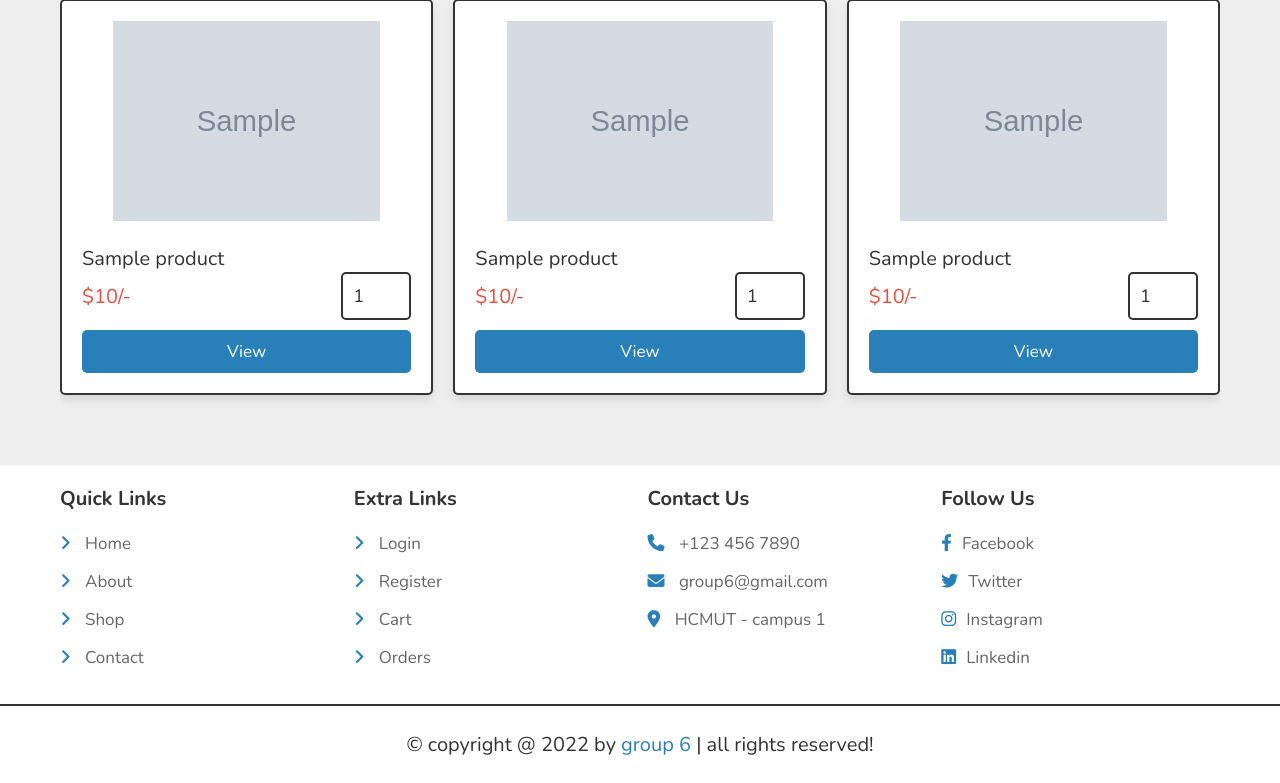
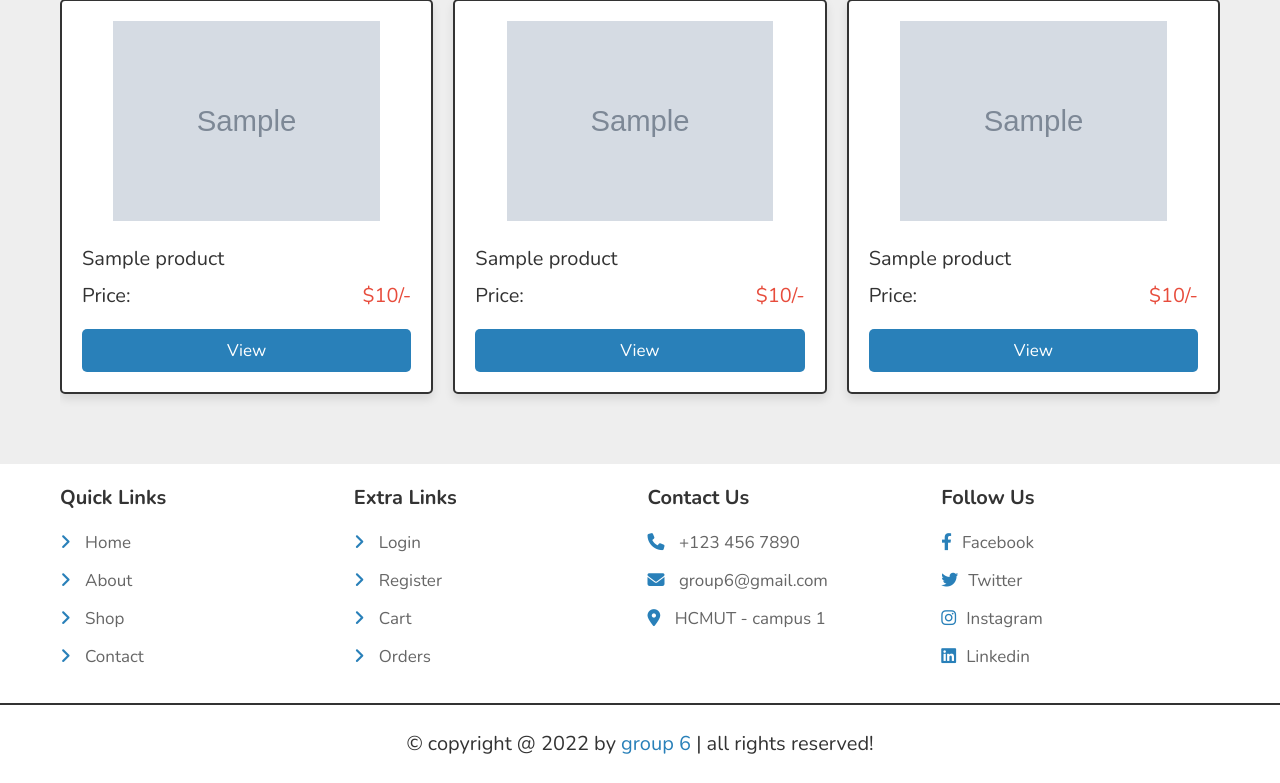
Before and after one commit to longdinhhoang7630/shop_web, a PHP site: page / in a window 1280 px wide. Shown: the part 1012-1795 px from the top of the page. After the commit the page ends 1766 px from the top, so only its background shows below. Run offline with PHP 8.4, Linux system fonts and the light colour scheme; tables that the repository leaves empty hold one stand-in row (values such as "Sample post"); grey boxes marked "Sample" are stand-in pictures; some libraries are stand-ins or nearby versions.

Commit message:
small changes 1

```diff
--- a/css/style.css
+++ b/css/style.css
@@ -1053,6 +1053,7 @@ section{
    text-align:center;
    cursor:pointer;
    white-space:nowrap;
+   font-size: 30px;
 }
 
 .w3-red{
--- a/index.php
+++ b/index.php
@@ -167,8 +167,8 @@ include 'components/wishlist_cart.php';
                      <img src="uploaded_img/<?= $fetch_product['image_01']; ?>" alt="">
                      <div class="name"><?= $fetch_product['name']; ?></div>
                      <div class="flex">
-                        <div class="price"><span>$</span><?= $fetch_product['price']; ?><span>/-</span></div>
-                        <input type="number" name="qty" class="qty" min="1" max="99" onkeypress="if(this.value.length == 2) return false;" value="1">
+                       <p class="name">Price: </p> <div class="price"><span>$</span><?= $fetch_product['price']; ?><span>/-</span></div>
+                        <!-- <input type="number" name="qty" class="qty" min="1" max="99" onkeypress="if(this.value.length == 2) return false;" value="1"> -->
                      </div>
                      <a href="quick_view.php?pid=<?= $fetch_product['id']; ?>" class="btn">View</a>
                      <!-- <input type="submit" value="add to cart" class="btn" name="add_to_cart"> -->
```
